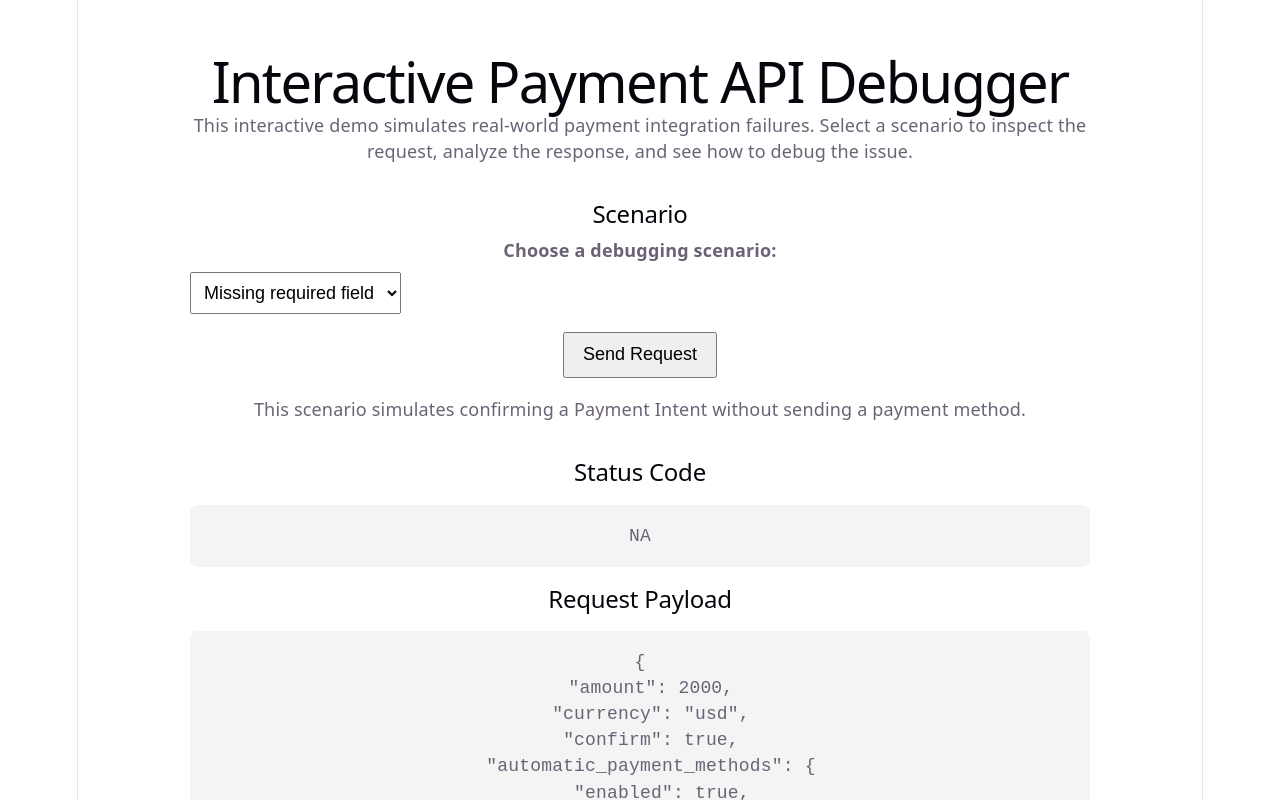
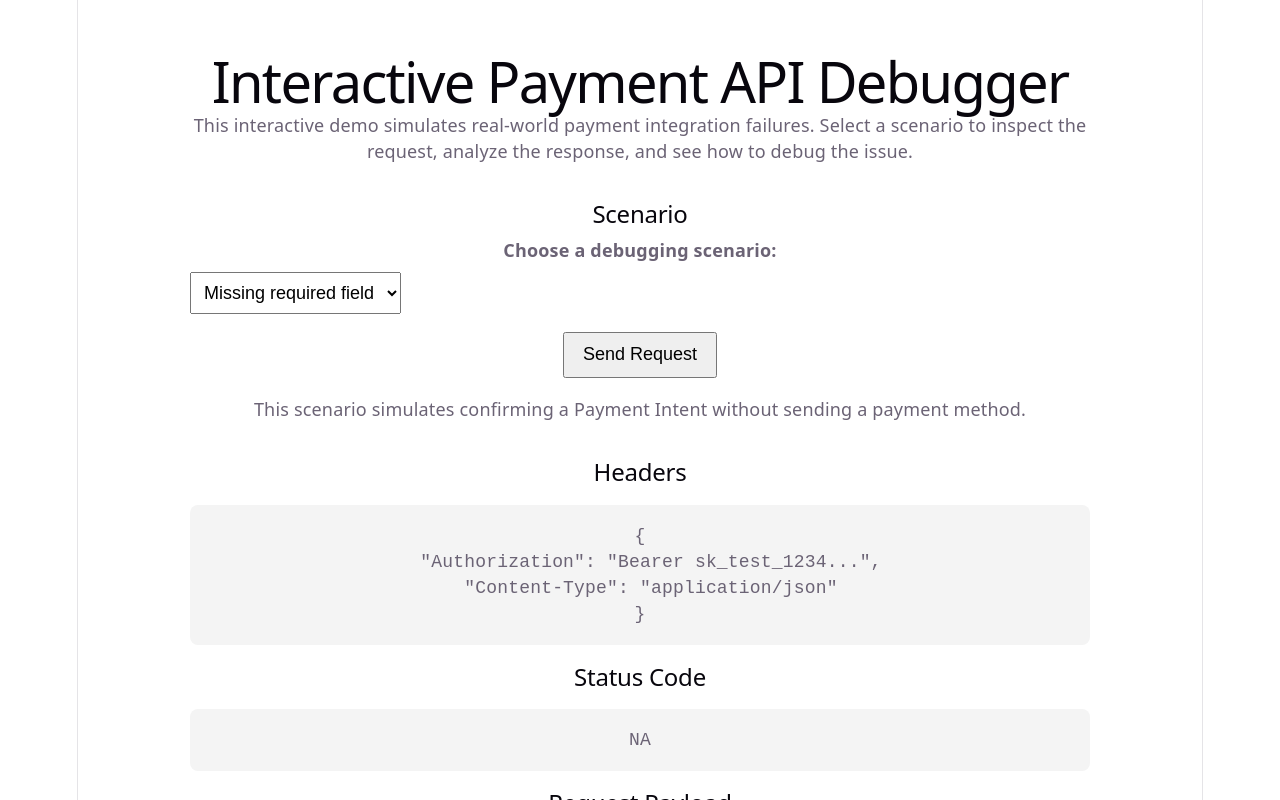
Before and after one commit to lizburkecodes/interactive-payment-debugger, a React (Vite) app in the folder client/: page / in a window 1280 px wide. Shown: the top 800 px of the page. Built offline with nearby package versions, Linux system fonts and the light colour scheme; no server answers.

Commit message:
rough in headers

```diff
--- a/client/src/App.tsx
+++ b/client/src/App.tsx
@@ -4,8 +4,42 @@ import './App.css'
 type DebugResult = {
   status?: number
   request: unknown
+  headers?: unknown
   response: unknown
   error: unknown
+}
+
+function getHeadersPreview(selectedScenario: string) {
+  if (selectedScenario === 'missing-payment-method') {
+    return {
+      Authorization: 'Bearer sk_test_1234...',
+      'Content-Type': 'application/json',
+    }
+  }
+
+  if (selectedScenario === 'invalid-api-key') {
+    return {
+      Authorization: 'Bearer sk_test_invalid_key',
+      'Content-Type': 'application/json',
+    }
+  }
+
+  if (selectedScenario === 'idempotency') {
+    return {
+      Authorization: 'Bearer sk_test_1234...',
+      'Content-Type': 'application/json',
+      'Idempotency-Key': 'demo-key-123',
+    }
+  }
+
+  if (selectedScenario === 'timeout') {
+    return {
+      Authorization: 'Bearer sk_test_1234...',
+      'Content-Type': 'application/json',
+    }
+  }
+
+  return {}
 }
 
 function getRequestPreview(selectedScenario: string) {
@@ -169,6 +203,14 @@ function App() {
       </section>
 
       <section className="output-section">
+        <h2>Headers</h2>
+        <pre>
+          {JSON.stringify(
+            debugResult?.headers ?? getHeadersPreview(selectedScenario),
+            null,
+            2
+          )}
+        </pre>
         <h2>Status Code</h2>
         <pre>{debugResult?.status ?? 'NA'}</pre>
 
```
Also changed, not shown: 1 other file (tests, documents, lock files or other folders).
